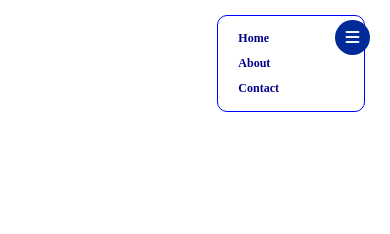
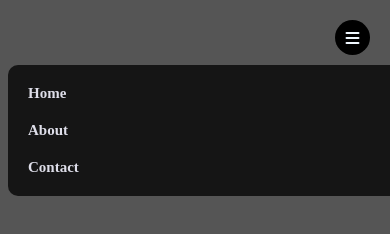
Before and after one commit to murodkhasanov/Menu-Navigator, a plain HTML site: page index.html in a window 390 px wide. Both pictures are taken after a click on the element 352 px from the left and 37 px from the top of the page. Drawn offline with Linux system fonts and the light colour scheme.

Commit message:
Update index.css
Yangi menu bar responseve

```diff
--- a/index.css
+++ b/index.css
@@ -1,8 +1,101 @@
+.back {
+    background-color: black;
+    width: auto;
+    height: 80px;
+    position: relative;
+    bottom: 80px;
+    font-size: 46px;
+    color: aliceblue;
+}
+.back>h4 {
+    padding: 8px 30px;
+}
+#navbar {
+    position: fixed;
+    top: 30px;
+    left: 270px;
+    padding: 10px 15px 10px 10px;
+}
+#navbar a {
+    display: inline;
+    font-size: 20px;
+    padding: 5px 50px 5px 10px;
+    color: aliceblue;
+    text-decoration: none;
+}
+#navbar a:hover {
+    color: blue;
+    background-color: rgb(173, 191, 206);
+    transition: all 1s ease;
+    border-radius: 6px;
+}
+
+
+
+@media only screen and (max-width: 900px) {
+ body {
+    background-color: rgb(108, 105, 105);
+ }
+    #navbar {
+    position: fixed;
+    top: 15px;
+    left: 100px;
+    padding: 17px 30px 5px 95px;
+    border-radius: 10px;
+}
+#navbar a {
+    display: inline;
+    font-size: 20px;
+    padding: 5px 25px 5px 10px;
+    text-decoration: none;
+}
+#navbar a:hover {
+    color: blue;
+    background-color: rgb(173, 191, 206);
+    transition: all 1s ease;
+    border-radius: 6px;
+}
+
+}
+
+
+@media only screen and (max-width: 700px) {
+    body {
+        background-color: rgb(90, 87, 89);
+     }
+        #navbar {
+        position: fixed;
+        top: 15px;
+        left: 50px;
+        padding: 17px 30px 5px 95px;
+        border-radius: 10px;
+    }
+    #navbar a {
+        display: inline;
+        font-size: 20px;
+        padding: 5px 10px 5px 10px;
+        text-decoration: none;
+    }
+    #navbar a:hover {
+        color: blue;
+        background-color: rgb(173, 191, 206);
+        transition: all 1s ease;
+        border-radius: 6px;
+    }
+}
+
+
+
+
+@media only screen and (max-width: 600px) {
+    body {
+        background-color: rgb(85, 85, 85);
+    }
     #menu {
         position: fixed;
         top: 20px;
         right: 20px;
-    background-color: rgb(1, 42, 153);
+        background-color: rgb(0, 0, 0);
         color: aliceblue;
         width: 35px;
         height: 35px;
@@ -11,23 +104,24 @@
         text-align: center;
         cursor: pointer;
         z-index: 27;
-    /* transition: all 0.5s cubic-bezier(0.075, 0.82, 0.165, 1.1); */
+        transition: all 0.5s cubic-bezier(0.075, 0.82, 0.165, 1.1);
     }
-#menu.times {
+    #menu.fa-xmark {
         transform: rotate(-180deg);
     }
     #navbar {
         position: fixed;
-    top: 15px;
+        top: 65px;
         right: 25px;
-    border: 1px solid blue;
+        left: 8px;
+        background-color: rgb(21, 21, 21);
         padding: 10px 15px 10px 10px;
-    border-radius: 10px;
+        width: 459px;
         z-index: 4;
         transform: scale(0);
         opacity: 0;
-    /* transform-origin: top right;
-    transition: all 0.5s cubic-bezier(0.075, 0.82, 0.165, 1.1); */
+        transform-origin: top right;
+        transition: all 0.5s cubic-bezier(0.075, 0.82, 0.165, 1.1);
     }
     #navbar.navbar-tugl {
         transform: scale(1);
@@ -35,15 +129,25 @@
     }
     #navbar a {
         display: block;
-    padding: 5px 70px 5px 10px;
+        padding: 10px 70px 10px 10px;
         text-decoration: none;
-    color: darkblue;
+        color: rgb(222, 222, 233);
         font-weight: bold;
-    font-size: 12px;
+        font-size: 15px;
         border-radius: 5px;
     }
     #navbar a:hover {
-    color: blue;
+        color: rgb(98, 98, 186);
         background-color: aliceblue;
         transition: all 1s ease;
     }
+    .back {
+        background-color: black;
+        width: auto;
+        height: 80px;
+        position: relative;
+        bottom: 60px;
+        font-size: 46px;
+        color: aliceblue;
+    }
+}
```
Lines whose indentation alone changed are shown as unchanged.
